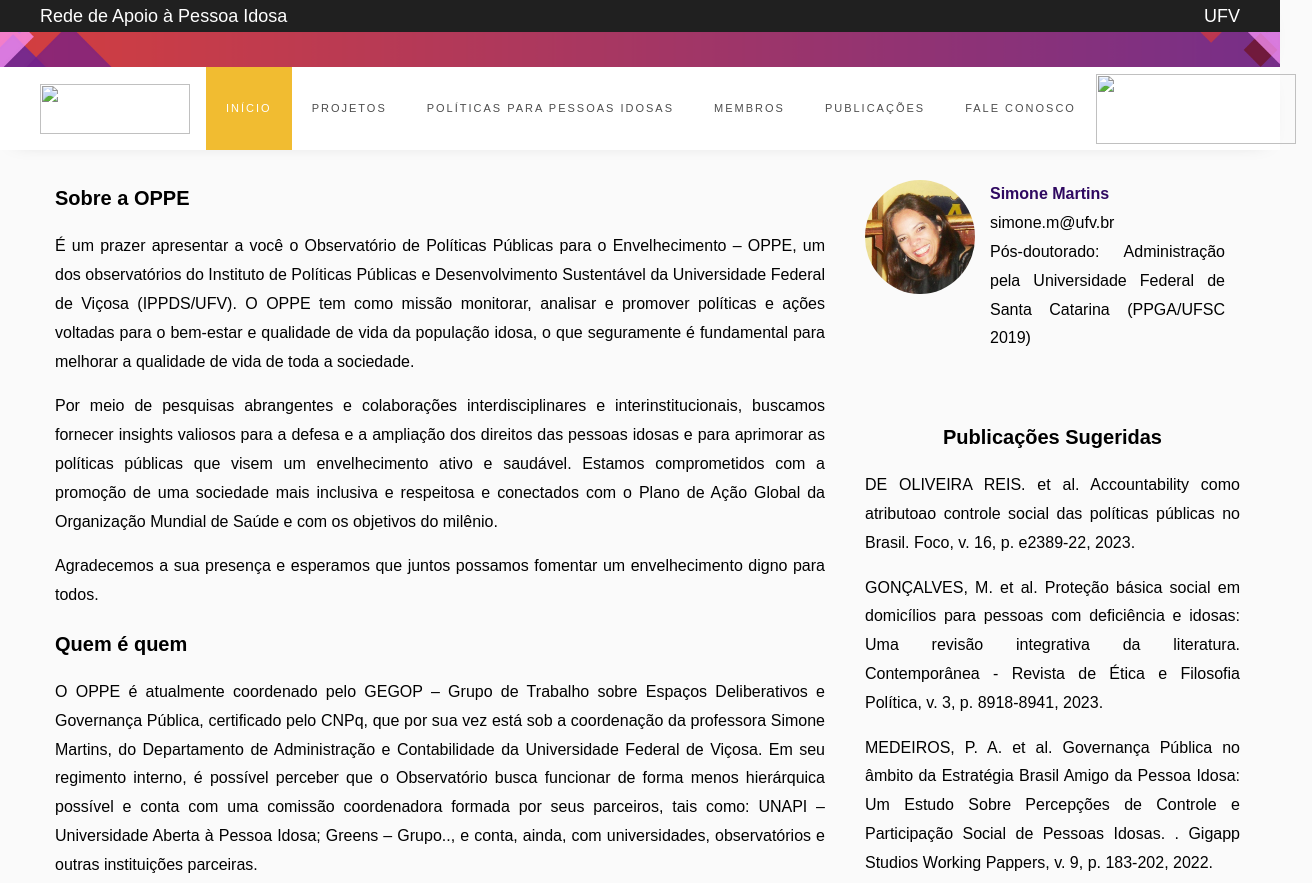
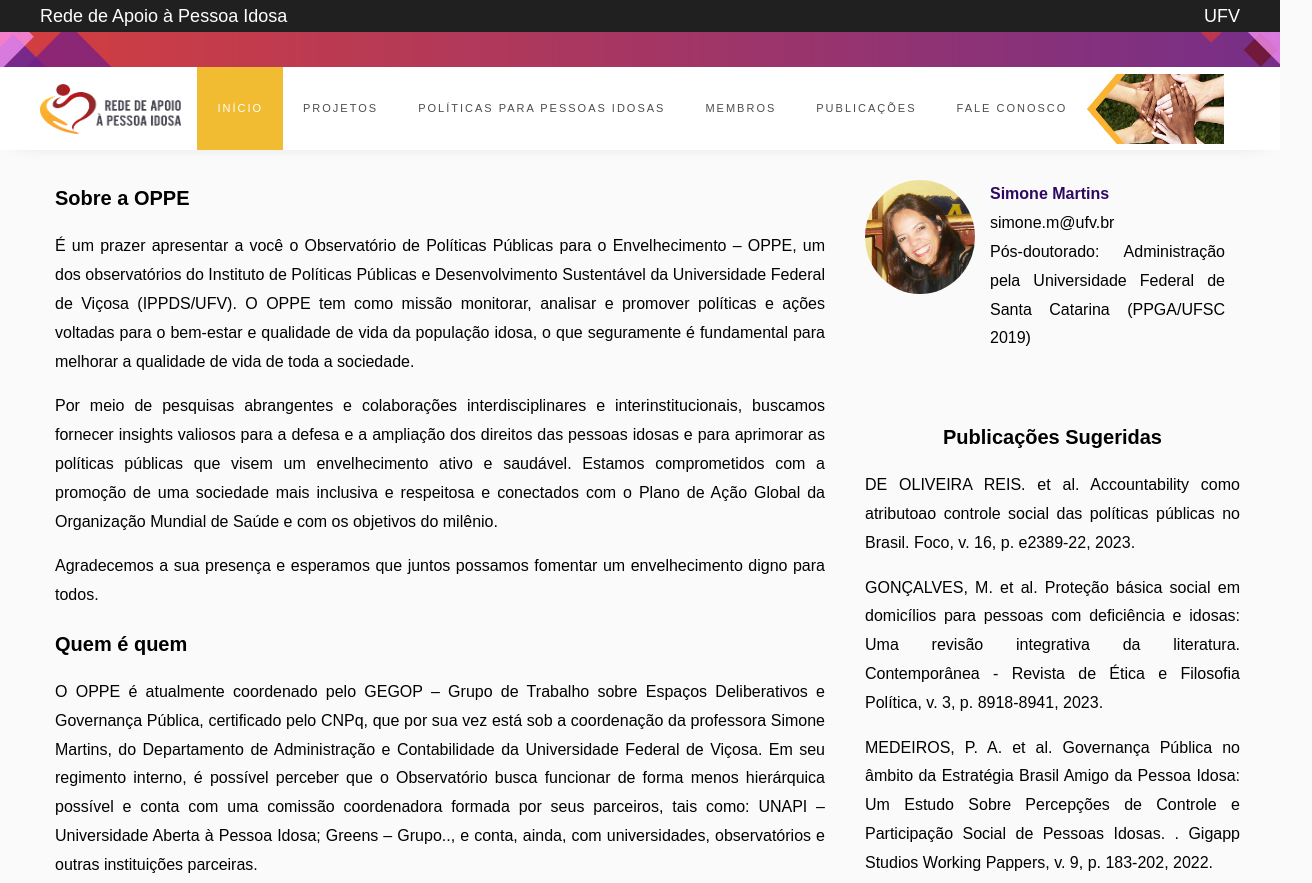
Before and after one commit to goalmeida05/oppel.io, a plain HTML site: page index.html in a window 1280 px wide. Shown: the top 883 px of the page, 1312 px wide, since content can reach past the window. Drawn offline with nearby package versions, Linux system fonts and the light colour scheme; the site is published under a folder, as on GitHub Pages, so addresses that start at the root find nothing; a script that the page names is missing.

Commit message:
Update index.html

```diff
--- a/index.html
+++ b/index.html
@@ -82,7 +82,7 @@
 			</nav>
 			<nav class="navbar navbar-expand-lg navbar-dark ftco_navbar bg-dark ftco-navbar-light" id="ftco-navbar">
 			<div class="container">
-				<a class="navbar-brand" href="home.html" style="text-transform: none;"><img src="/img/logopt1.png" width="150" height="50"></a>
+				<a class="navbar-brand" href="home.html" style="text-transform: none;"><img src="img/logopt1.png" width="150" height="50"></a>
 			  <button class="navbar-toggler" type="button" data-toggle="collapse" data-target="#ftco-nav" aria-controls="ftco-nav" aria-expanded="false" aria-label="Toggle navigation">
 				<span class="fa fa-bars"></span> Menu
 			  </button>
@@ -95,7 +95,7 @@
 				  <li class="nav-item"><a href="publications.html" class="nav-link" style="white-space:nowrap">Publicações</a></li>
 				  <li class="nav-item"><a href="joinus.html" class="nav-link" style="white-space:nowrap">Fale Conosco</a></li>
 				</ul>
-				<a class="navbar-brand" href="home.html" style="text-transform: none;"><img src="/img/logopt2.png" width="200" height="70"></a>
+				<a class="navbar-brand" href="home.html" style="text-transform: none;"><img src="img/logopt2.png" width="200" height="70"></a>
 			  </div>
 			</div>
 		  </nav>
```
